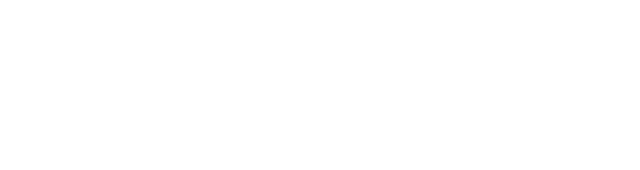
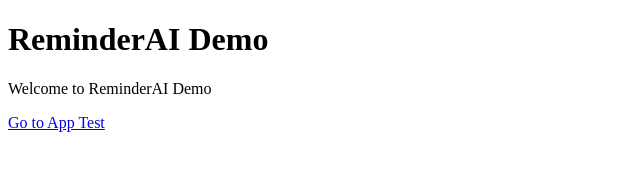
Before and after one commit to DBLee7999/ZTX, a plain HTML site: page test-page/index.html in a window 1280 px wide. Shown: the whole page, without its empty margins (0-640 px from the left). Drawn offline with Linux system fonts and the light colour scheme.

Commit message:
Update index.html

```diff
--- a/test-page/index.html
+++ b/test-page/index.html
@@ -1,9 +1,12 @@
 <!DOCTYPE html>
 <html>
 <head>
-    <title>ReminderAI</title>
+    <title>ReminderAI Demo</title>
+    <link rel="stylesheet" href="css/styles.css">
 </head>
 <body>
-    <!-- 这里是生产环境的代码 -->
+    <h1>ReminderAI Demo</h1>
+    <p>Welcome to ReminderAI Demo</p>
+    <a href="app-test.html">Go to App Test</a>
 </body>
 </html>
```
